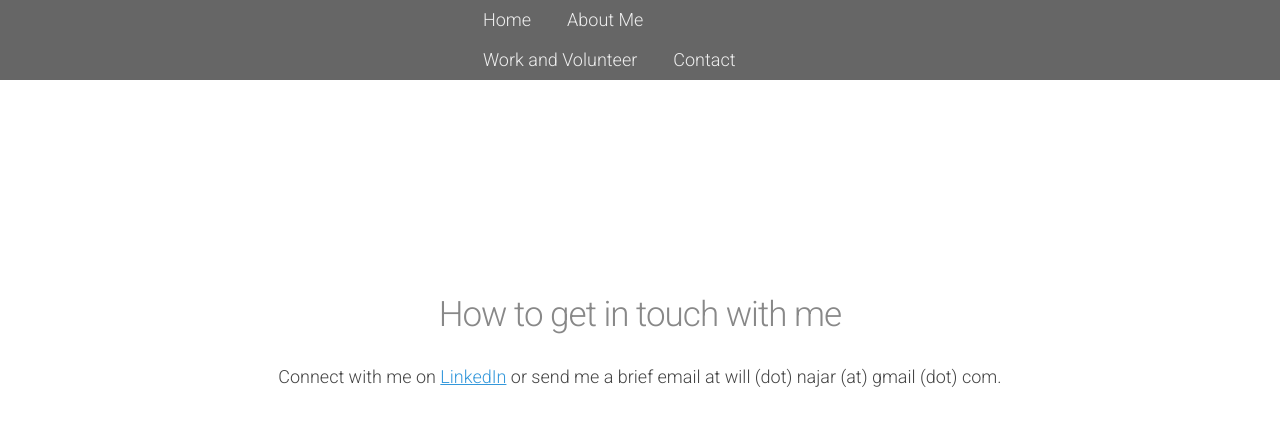
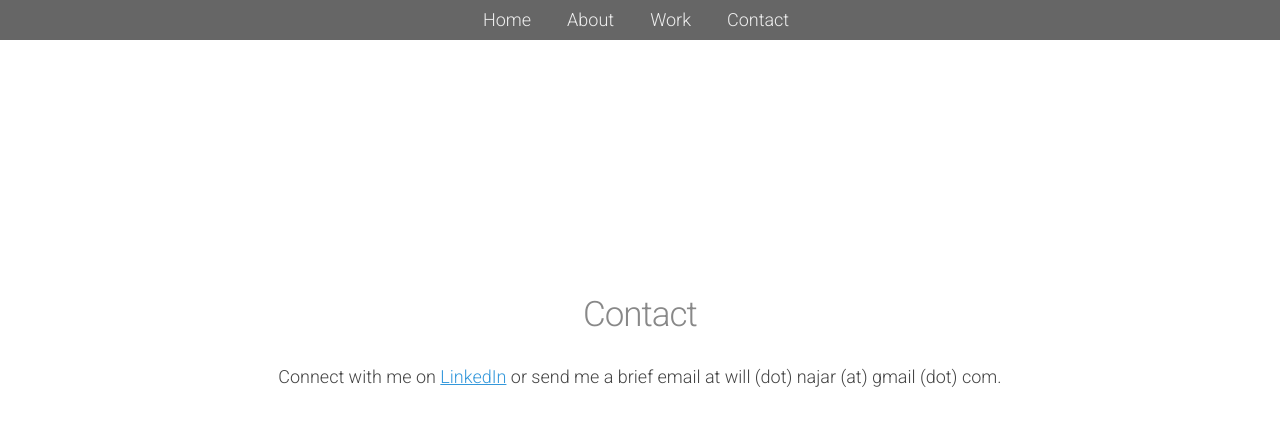
Before and after one commit to wnajar/willnajar-dot-com, a plain HTML site: page index.html in a window 1280 px wide. Both pictures are taken after a click on the item "Contact". Drawn offline with nearby package versions, Linux system fonts and the light colour scheme; some icons are missing.

Commit message:
Rewrite copy

```diff
--- a/index.html
+++ b/index.html
@@ -16,8 +16,8 @@
                 <h1><span class="name-highlight">Will Najar</span></h1>
                 <nav>
                     <ul>
-                        <li class="about-me">About Me</li>
-                        <li class="what-i-do">Work and Volunteer</li>
+                        <li class="about-me">About</li>
+                        <li class="what-i-do">Work</li>
                         <li class="contact">Contact</li>
                     </ul>
                 </nav>
@@ -26,25 +26,26 @@
         <main>
             <section id="about-me" data-index="1">
                 <div class="section-container">
-                    <h2>A little about me...</h2>
-                    <img class="mugshot" src="/img/me4.jpg" alt="will najar">
+                    <h2>About</h2>
+                    <!-- <img class="mugshot" src="/img/me4.jpg" alt="will najar">
                     <img class="mugshot" src="/img/me2.jpg" alt="will najar">
-                    <img class="mugshot" src="/img/me3.jpg" alt="will najar">
-                    <p>I'm a graduate of <a target="_blank" href="http://cornell.edu">Cornell University</a> and also of <a target="_blank" href="http://exeter.edu">Phillips Exeter Academy</a>.</p>
+                    <img class="mugshot" src="/img/me3.jpg" alt="will najar"> -->
+                    <p>I'm an East-Coaster living in Seattle and on a journey to create the next generation of more personal computing. I graduated from <a target="_blank" href="http://cornell.edu">Cornell University</a> and also <a target="_blank" href="http://exeter.edu">Phillips Exeter Academy</a>. I'm a third-year associate at <a target="_blank" href="http://artsfund.org">Artsfund</a> and enjoy ballet, Wes Anderson movies, travel backpacking and all flavors of music, among other things.</p>
                 </div>
             </section>
             <section id="what-i-do" data-index="2">
                 <div class="section-container">
-                    <h2>Work and volunteer</h2>
-                    <img class="worklogo microsoft" src="/img/msft.jpg" alt="microsoft logo">
+                    <h2>Holograms</h2>
+                    <!-- <img class="worklogo microsoft" src="/img/msft.jpg" alt="microsoft logo">
                     <img class="worklogo artsfund" src="/img/artsfund.jpg" alt="artsfund">
-                    <img class="worklogo cornell" src="/img/cornell.png" alt="cornell">
-                    <p>I'm a Technical Program Manager at Microsoft on the <a href="https://www.microsoft.com/microsoft-hololens/en-us">HoloLens</a> team. HoloLens is the world's first fully-untethered holographic computer and allows you to interact with three-dimensional holograms in your world as if they were really there. If you'd like to find out more about what I do at work, check out my <a target="_blank" href="http://www.linkedin.com/in/willnajar">LinkedIn profile</a> and send me a request to connect. I'm also a third-year associate at <a target="_blank" href="http://artsfund.org">Artsfund</a> and enjoy ballet, Wes Anderson movies, travel backpacking, sailing and all flavors of music, among other things.</p>
+                    <img class="worklogo cornell" src="/img/cornell.png" alt="cornell"> -->
+                    <iframe width="560" height="315" src="https://www.youtube-nocookie.com/embed/aAKfdeOX3-o?rel=0&amp;showinfo=0" frameborder="0" allowfullscreen></iframe>
+                    <p>I'm a Technical Program Manager at Microsoft on the <a href="https://www.microsoft.com/microsoft-hololens/en-us">HoloLens</a> team. HoloLens is the world's first fully-untethered holographic computer and allows you to interact with three-dimensional holograms in your world as if they were really there.</p>
                 </div>
             </section>
             <section id="contact" data-index="3">
                 <div class="section-container">
-                    <h2>How to get in touch with me</h2>
+                    <h2>Contact</h2>
                     <p>Connect with me on <a href="https://www.linkedin.com/in/willnajar">LinkedIn</a> or send me a brief email at will (dot) najar (at) gmail (dot) com</a>.</p>
                 </div>
             </section>
@@ -53,8 +54,8 @@
             <nav>
                 <ul>
                     <li class="home">Home</li>
-                    <li class="about-me">About Me</li>
-                    <li class="what-i-do">Work and Volunteer</li>
+                    <li class="about-me">About</li>
+                    <li class="what-i-do">Work</li>
                     <li class="contact">Contact</li>
                 </ul>
             </nav>
```
